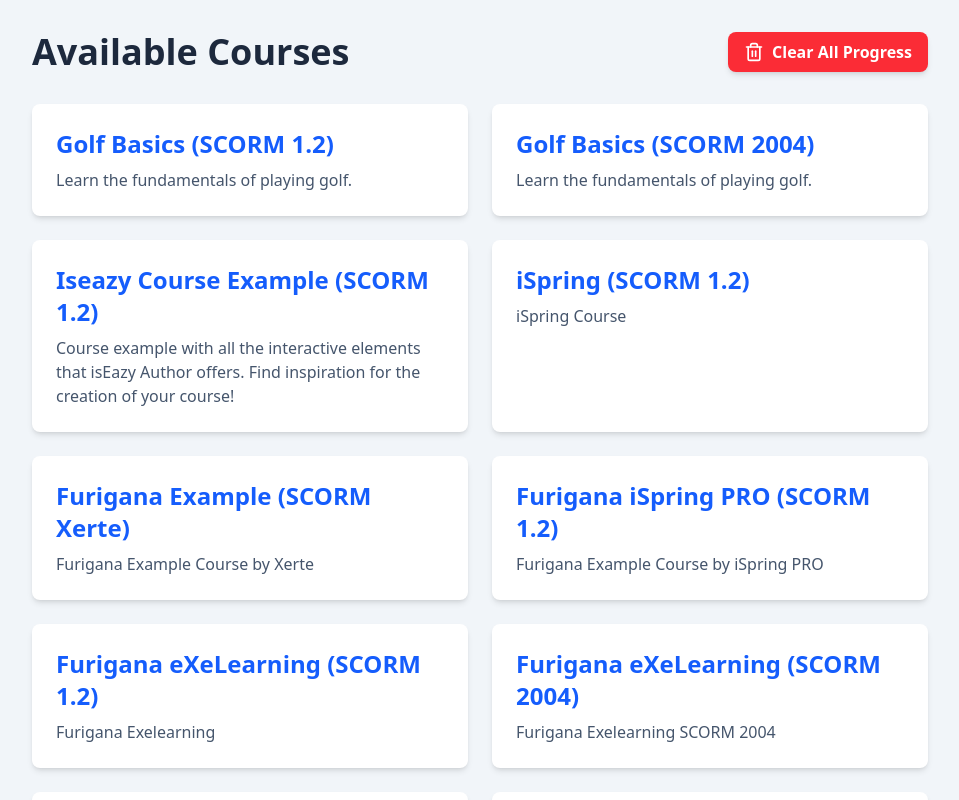
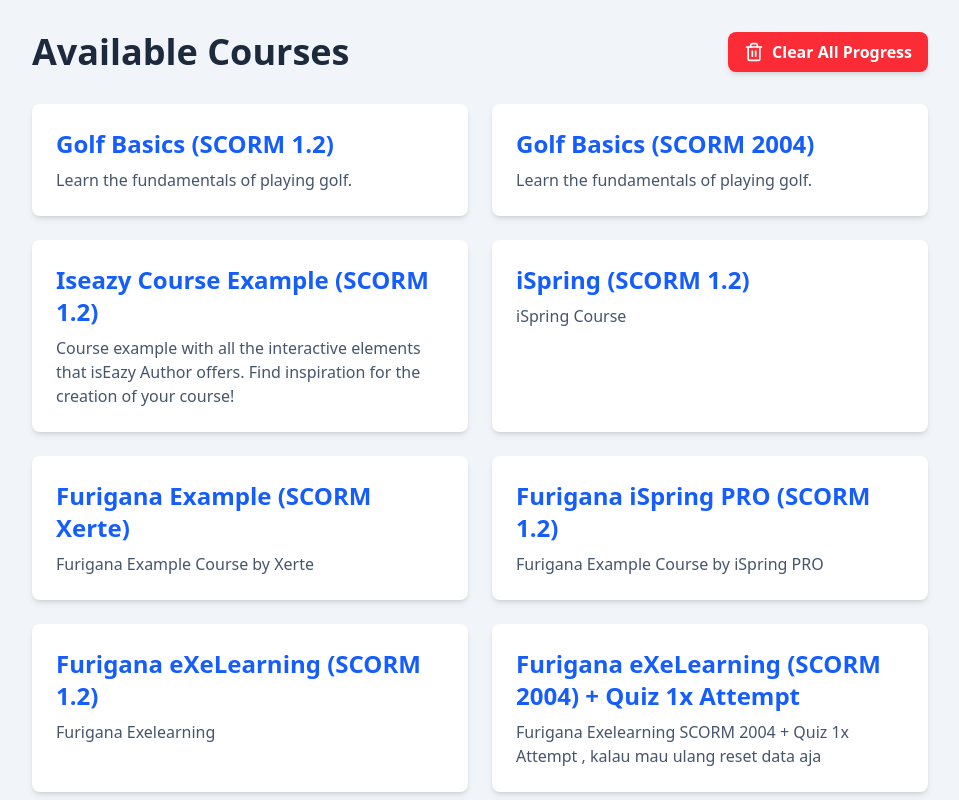
Before and after one commit to diardomarendikrista/scorm-prototype, a React (Vite) app in the folder scorm-fe/: page / in a window 1280 px wide. Shown: the top 800 px of the page, without its empty margins (160-1119 px from the left). Built offline with nearby package versions, Linux system fonts and the light colour scheme.

Commit message:
data: switch repeatable quiz

```diff
--- a/scorm-fe/src/hardCodeData.js
+++ b/scorm-fe/src/hardCodeData.js
@@ -46,17 +46,18 @@
     playerBehavior: "LMS_HANDLE_NAVIGATION",
     // ketika playerBehavior: "LMS_HANDLE_NAVIGATION", maka opsi dibawah ini sebaiknya ada
     quizPage: 4,
-    isQuizRepeatable: false,
     quizAttempt: 0,
   },
   {
     id: "Furigana-exe-2004",
-    title: "Furigana eXeLearning (SCORM 2004)",
-    description: "Furigana Exelearning SCORM 2004",
+    title: "Furigana eXeLearning (SCORM 2004) + Quiz 1x Attempt",
+    description:
+      "Furigana Exelearning SCORM 2004 + Quiz 1x Attempt , kalau mau ulang reset data aja",
     manifestUrl: `${SCORM_CONTENT_BASE_URL}/furigana-exe-2004/imsmanifest.xml`,
     playerBehavior: "LMS_HANDLE_NAVIGATION",
     // ketika playerBehavior: "LMS_HANDLE_NAVIGATION", maka opsi dibawah ini sebaiknya ada
     quizPage: 5,
+    isQuizRepeatable: false,
     quizAttempt: 0,
   },
   {
```
